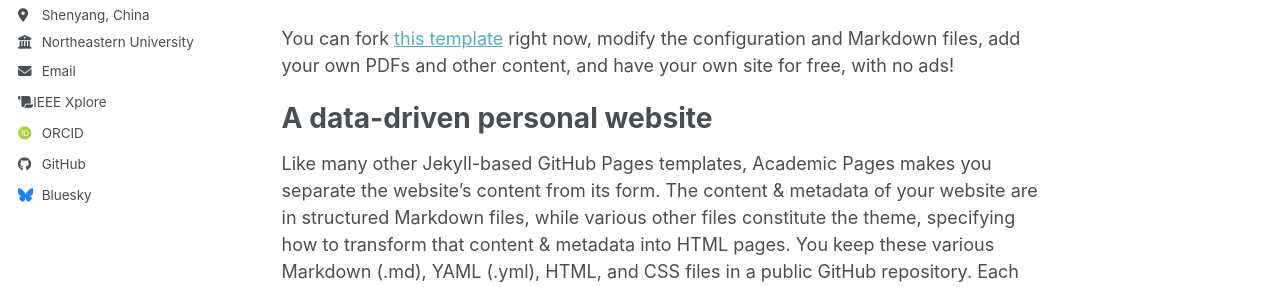
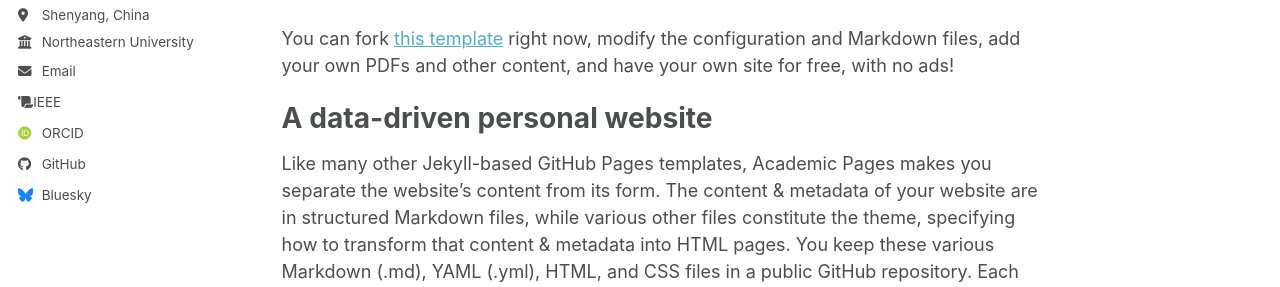
Before and after one commit to aurora76/peiboduan, a Jekyll site: the page built from _pages/about.md, in a window 1280 px wide. Shown: the part 386-673 px from the top of the page. Built offline with Jekyll 4.4.1, drawn with Linux system fonts in a browser that asks for light colours; some web fonts are replaced; a script bundle is joined from its source files by our own code; library files that are not in the unit come from our copies.

Commit message:
Update author-profile.html

```diff
--- a/_includes/author-profile.html
+++ b/_includes/author-profile.html
@@ -48,7 +48,7 @@
         <li><a href="{{ author.googlescholar }}"><i class="ai ai-google-scholar ai-fw icon-pad-right"></i>Google Scholar</a></li>
       {% endif %}
       {% if author.ieeexplore %}
-        <li><a href="{{ author.ieeexplore }}"><i class="fa-solid fa-scroll"></i>IEEE Xplore</a></li>
+        <li><a href="{{ author.ieeexplore }}"><i class="fa-solid fa-scroll"></i>IEEE</a></li>
       {% endif %}
       {% if author.inspire-hep %}
         <li><a href="{{ author.inspire-hep }}"><i class="ai ai-inspire ai-fw icon-pad-right"></i>INSPIRE-HEP</a></li>
```
